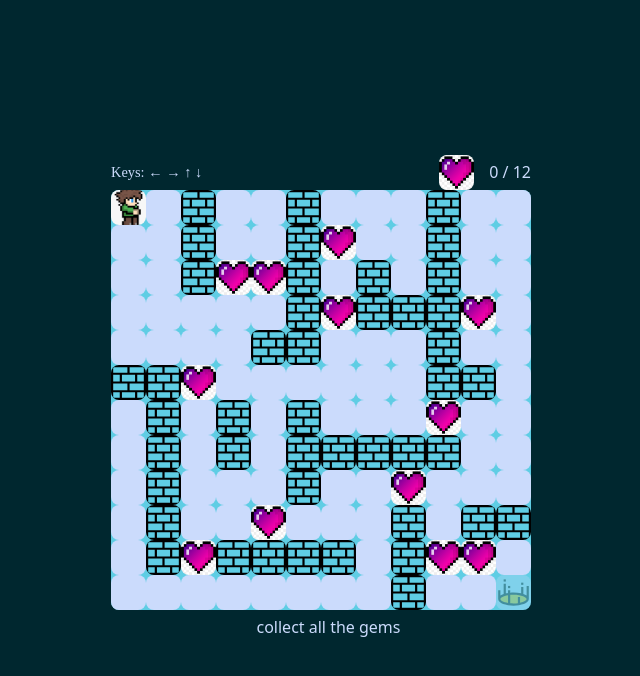
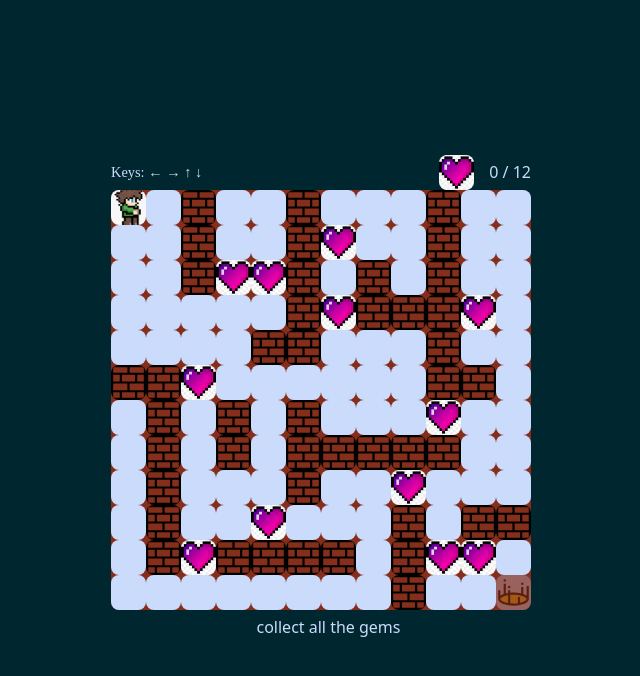
Before and after one commit to akadila/jeux-pr-vention-anti-drogue, a plain HTML site: page labyrinthe.html in a window 1280 px wide. Shown: the whole page, without its empty margins (319-959 px from the left). Drawn offline with Linux system fonts and the light colour scheme.

Commit message:
change color wall

```diff
--- a/labyrinthe.css
+++ b/labyrinthe.css
@@ -20,7 +20,7 @@ body {
 .board {
     height: calc(12 * var(--block-size));
     width: calc(12 * var(--block-size));
-    background: #5fcde4;
+    background: #842e1b;
     border-radius: 8px;
     display: grid;
     grid-template-columns: repeat(12, var(--block-size));
```
